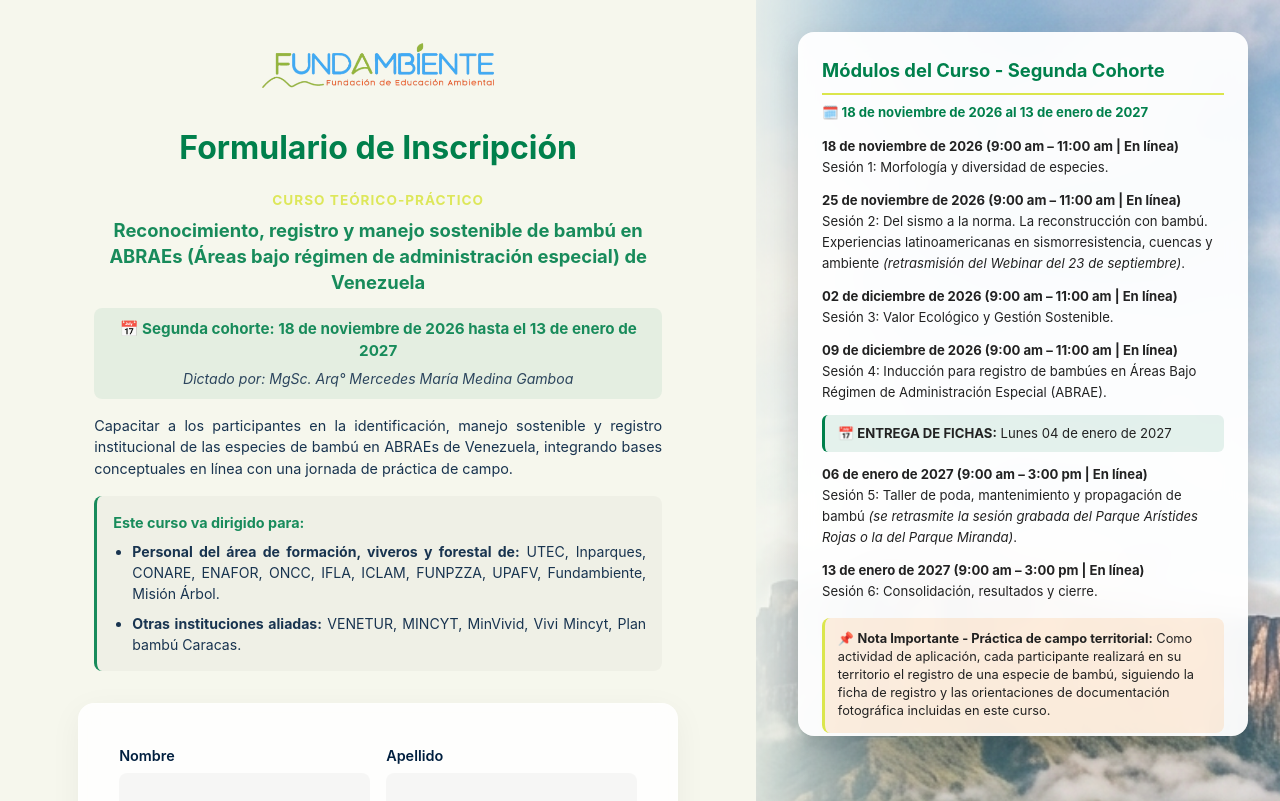
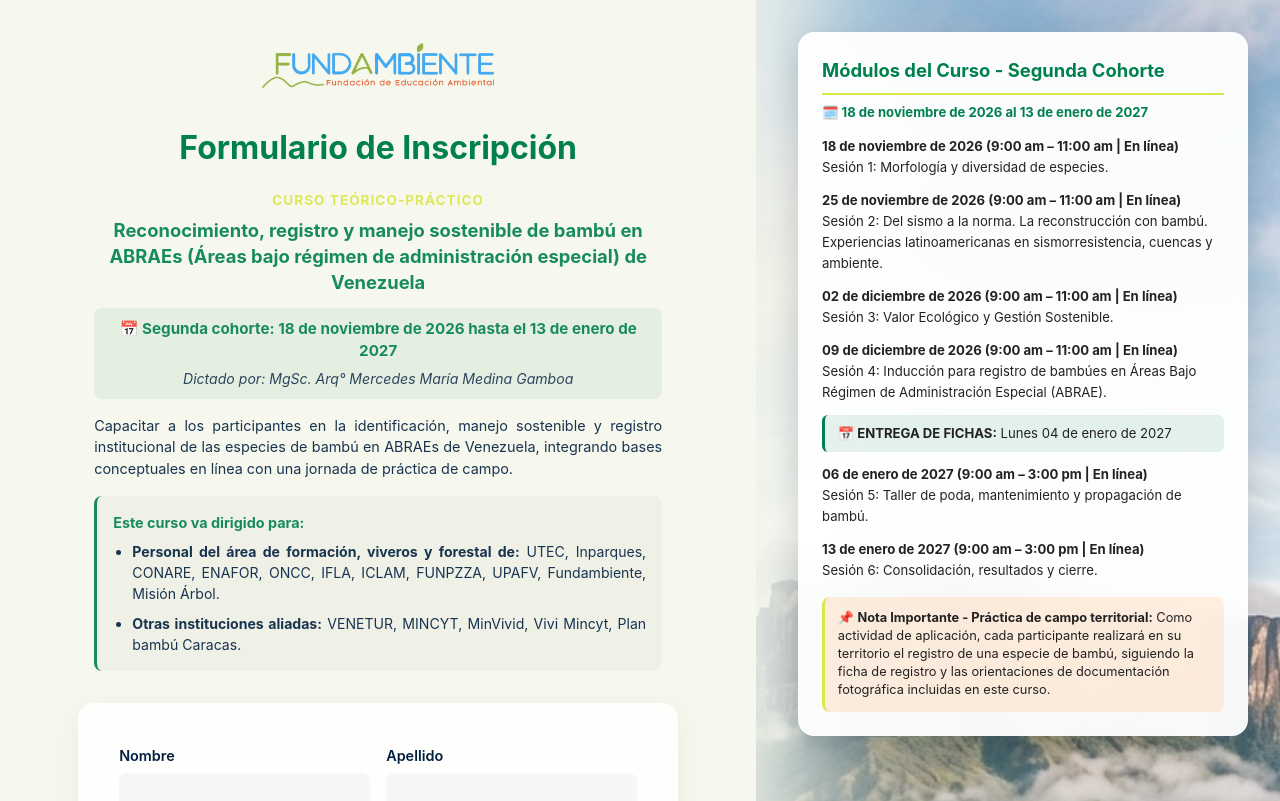
Before and after one commit to estudianteroldan-alt/formulario-fundambiente, a Next.js app: page /curso/inscripcion in a window 1280 px wide. Shown: the top 801 px of the page. Built offline with nearby package versions, Linux system fonts and the light colour scheme.

Commit message:
chore: remove retransmission notes from schedule

```diff
--- a/app/curso/inscripcion/page.js
+++ b/app/curso/inscripcion/page.js
@@ -62,7 +62,7 @@ const ScheduleBox = ({ className }) => (
       </li>
       <li>
         <strong>25 de noviembre de 2026 (9:00 am – 11:00 am | En línea)</strong><br/>
-        Sesión 2: Del sismo a la norma. La reconstrucción con bambú. Experiencias latinoamericanas en sismorresistencia, cuencas y ambiente <em>(retrasmisión del Webinar del 23 de septiembre)</em>.
+        Sesión 2: Del sismo a la norma. La reconstrucción con bambú. Experiencias latinoamericanas en sismorresistencia, cuencas y ambiente.
       </li>
       <li>
         <strong>02 de diciembre de 2026 (9:00 am – 11:00 am | En línea)</strong><br/>
@@ -77,7 +77,7 @@ const ScheduleBox = ({ className }) => (
       </li>
       <li>
         <strong>06 de enero de 2027 (9:00 am – 3:00 pm | En línea)</strong><br/>
-        Sesión 5: Taller de poda, mantenimiento y propagación de bambú <em>(se retrasmite la sesión grabada del Parque Arístides Rojas o la del Parque Miranda)</em>.
+        Sesión 5: Taller de poda, mantenimiento y propagación de bambú.
       </li>
       <li>
         <strong>13 de enero de 2027 (9:00 am – 3:00 pm | En línea)</strong><br/>
```
